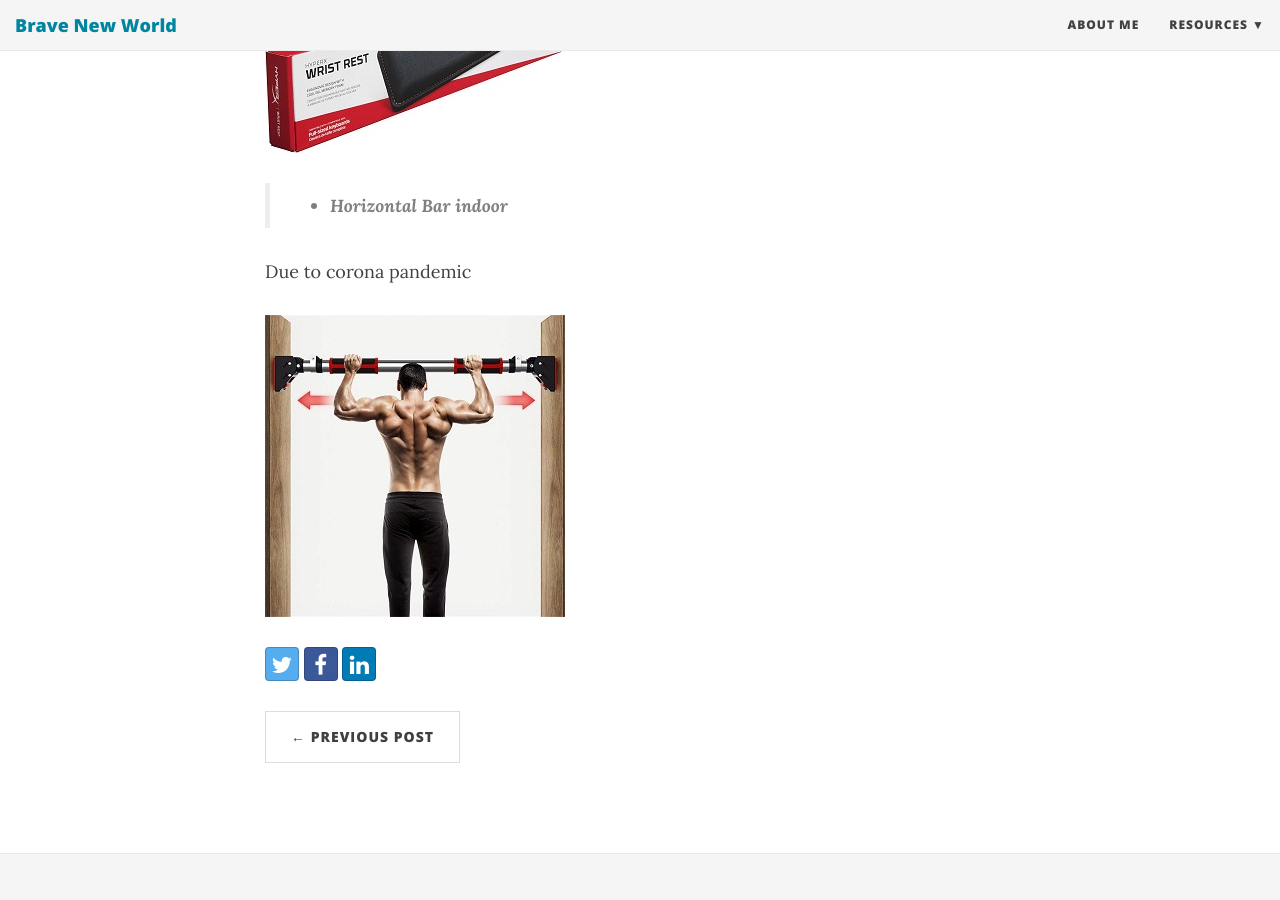
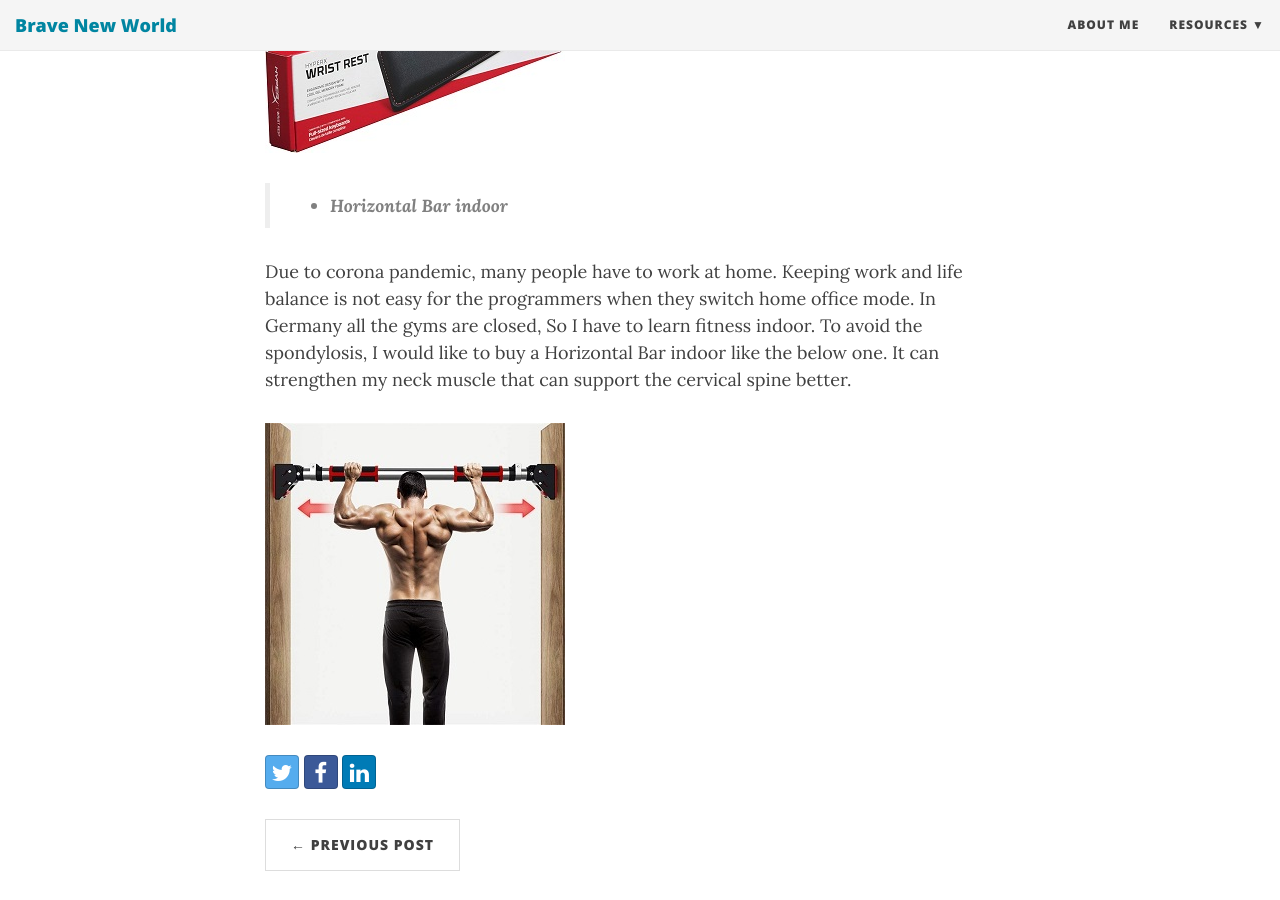
Before and after one commit to hanyang1986/hanyang1986.github.io, a Jekyll site: the page built from _posts/2021-04-09-Sharp-tools-make-good-work.md, in a window 1280 px wide and 900 px high, scrolled down 1788 px. Built offline with Jekyll 4.4.1, drawn with Linux system fonts in a browser that asks for light colours; nearby versions of some CDN libraries.

Commit message:
edit the post

```diff
--- a/_posts/2021-04-09-Sharp-tools-make-good-work.md
+++ b/_posts/2021-04-09-Sharp-tools-make-good-work.md
@@ -27,6 +27,6 @@
 
 > - **Horizontal Bar indoor**
 
-Due to corona pandemic
+Due to corona pandemic, many people have to work at home. Keeping work and life balance is not easy for the programmers when they switch home office mode. In Germany all the gyms are closed, So I have to learn fitness indoor. To avoid the spondylosis, I would like to buy a Horizontal Bar indoor like the below one. It can strengthen my neck muscle that can support the cervical spine better.
 
 ![Horizontal Bar indoor](/img/Horizontal_Bar.jpg)
```
